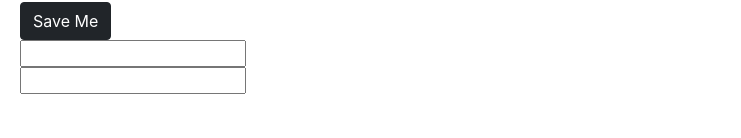
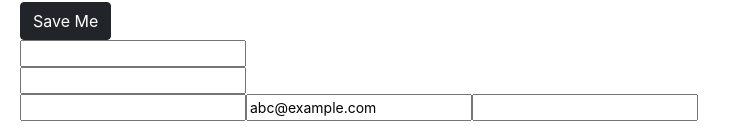
Before and after one commit to nishantkj911/angular-test-app, an Angular app: page / in a window 1280 px wide. Shown: the part 965-1103 px from the top of the page, without its empty margins (0-741 px from the left). Before the commit the page ends 1079 px from the top, so only its background shows below. Built offline with nearby package versions, Linux system fonts and the light colour scheme.

Commit message:
two-way property binding. Template variables

```diff
--- a/src/app/app.module.ts
+++ b/src/app/app.module.ts
@@ -1,10 +1,11 @@
-import { NgModule } from '@angular/core';
-import { BrowserModule } from '@angular/platform-browser';
+import {NgModule} from '@angular/core';
+import {BrowserModule} from '@angular/platform-browser';
+import {FormsModule} from "@angular/forms";
 
-import { AppRoutingModule } from './app-routing.module';
-import { AppComponent } from './app.component';
-import { AuthorsComponent } from './authors/authors.component';
-import { DataDisplayComponent } from './data-display/data-display.component';
+import {AppRoutingModule} from './app-routing.module';
+import {AppComponent} from './app.component';
+import {AuthorsComponent} from './authors/authors.component';
+import {DataDisplayComponent} from './data-display/data-display.component';
 
 @NgModule({
   declarations: [
@@ -13,10 +14,12 @@ import { DataDisplayComponent } from './data-display/data-display.component';
     DataDisplayComponent
   ],
   imports: [
-    BrowserModule,
-    AppRoutingModule
+    BrowserModule, // built-in module. stuff which Browser application needs.
+    AppRoutingModule,
+    FormsModule
   ],
   providers: [],
   bootstrap: [AppComponent]
 })
-export class AppModule { }
+export class AppModule {
+}
--- a/src/app/data-display/data-display.component.html
+++ b/src/app/data-display/data-display.component.html
@@ -3,25 +3,32 @@
   <!--
     <h2 [textContent]="title" /> also works but it is much longer
   !-->
-  <img src="{{ img1Src }}" alt="Scenery" />
+  <img src="{{ img1Src }}" alt="Scenery"/>
   <br>
-  <img [src]="img2Src" alt="Scenery 2" />
+  <img [src]="img2Src" alt="Scenery 2"/>
   <table>
     <tr>
-      <td [attr.colspan]="colSpan" >Hello</td>
+      <td [attr.colspan]="colSpan">Hello</td>
     </tr>
   </table>
-  <button class="btn btn-primary" [class.active]="isActive" >Submit</button>
-  <div [style.backgroundColor]="backgroundColor" [style.width]="divWidth" >
+  <button class="btn btn-primary" [class.active]="isActive">Submit</button>
+  <div [style.backgroundColor]="backgroundColor" [style.width]="divWidth">
     <p [style.color]='isActive ? "white" : "#EEE"'> Hello Style Binding</p>
   </div>
-<!-- this event bubbles (from the inside out)   -->
+  <!-- this event bubbles (from the inside out)   -->
   <div (click)="outerDivClicked()">
-    <div (click)="onDivClicked()" >
+    <div (click)="onDivClicked()">
       <button (click)="onSave($event)" class="btn btn-dark">Save Me</button>
     </div>
   </div>
 
+  <!--  Processing Various Events-->
   <input (keyup)="onKeyUp($event)"><br>
-  <input (keyup.enter)="onEnterUp()">
+  <input (keyup.enter)="onEnterUp()"><br>
+  <input #element (keyup)="processTypedValue(element)">
+
+  <!--  Two way property binding-->
+  <input [value]="email1" (keyup.enter)="$event.target.value = email1; emailProcessing1()">
+  <input [(ngModel)]="email2" (keyup.enter)="emailProcessing1()">
+
 </div>
--- a/src/app/data-display/data-display.component.ts
+++ b/src/app/data-display/data-display.component.ts
@@ -56,4 +56,17 @@ export class DataDisplayComponent {
   onEnterUp() {
     console.log("enter was pressed");
   }
+
+  // Element passed from there is called the template variable
+  processTypedValue(element: HTMLInputElement) {
+    let email = element.value
+    console.log(email)
+  }
+
+  email1 = "abc@example.com";
+  email2: string | undefined;
+
+  emailProcessing1() {
+    console.log(this.email1)
+  }
 }
```
